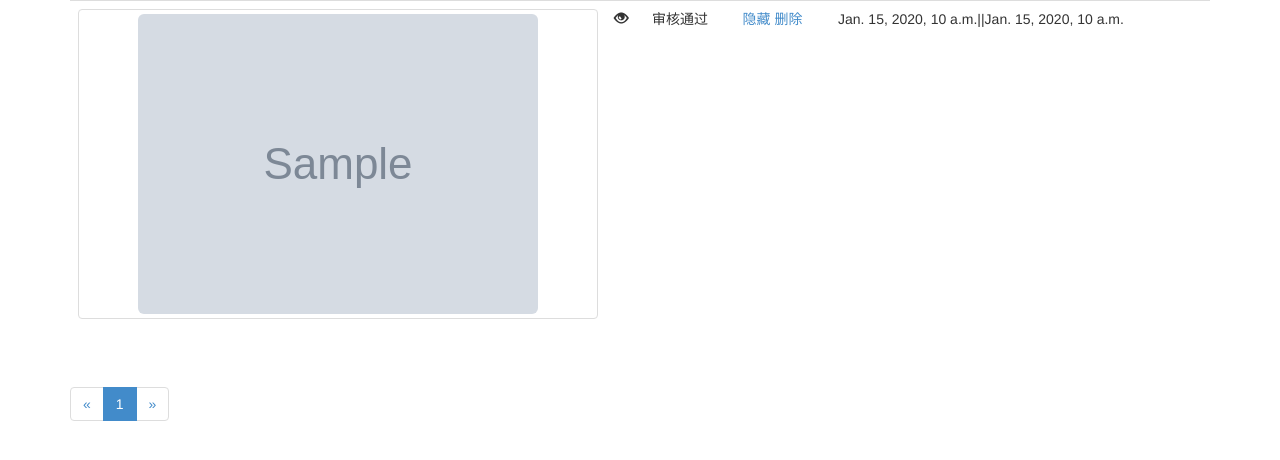
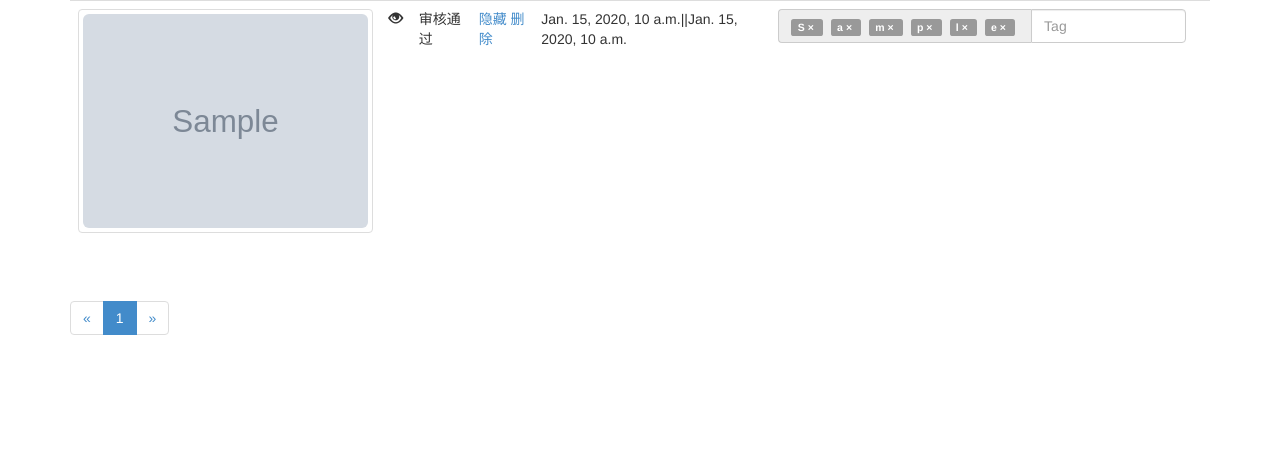
Before and after one commit to stardust1900/demonmirror, a Django app: page /mirror/review/ in a window 1280 px wide. Shown: the top 460 px of the page. Run offline with Django 3.2, Linux system fonts and the light colour scheme; tables that the repository leaves empty hold one stand-in row (values such as "Sample post"); grey boxes marked "Sample" are stand-in pictures; parts of the project's set-up code (start-up, migrations or seed data) failed here and were passed over; some libraries are stand-ins or nearby versions.

Commit message:
增加tag功能

```diff
--- a/demon_mirror/mirror/templates/review.html
+++ b/demon_mirror/mirror/templates/review.html
@@ -16,7 +16,7 @@
 				{% for photo in photos %}
 				<tr>
 				<td>
-				<a href="#" class="thumbnail">
+				<a href="{{photo.original_pic}}" class="thumbnail" target="_blank">
 				<img src="{{photo.thumbnail_pic}}" class="img-rounded">
 				 </a>
 				</td>
@@ -49,6 +49,27 @@
 				<td>
 					{{photo.retweet_on}}||{{photo.post_on}}
 				</td>
+				<td>
+				  <div class="form-inline form-group">
+				    <div class="input-group">
+				      <div id="div_{{photo.id}}"class="input-group-addon">
+				      	{% if photo.tags%}
+				      	{%for tag in photo.tags%}
+				      	<div class="label label-default ">
+							<span>{{tag}}</span>
+							<span name="closespan" style="cursor: pointer;">&times;</span>
+				        </div>
+				        &nbsp;
+				        {%endfor%}
+						{% endif %}
+				  </div>
+
+				      <input id="{{photo.id}}" type="text" class="form-control" placeholder="Tag">
+				    </div>
+				  </div>
+				</td>
+				<td>
+			      </td>
 				</tr>
 	            {% endfor %}
 			</table>
@@ -92,6 +113,95 @@
 	});
 	//alert(obj.parentNode.parentNode.rowIndex);
 }
+
+$.each($(".form-control"),function(index,obj){
+	$(obj).bind("keydown",function(e){
+		if(e.keyCode == 13 && (""!=$.trim($(obj).val()))){
+			// alert($(obj).attr("id"));
+			$.ajax({
+				type:"POST",
+				url:"{% url 'addTag' %}",
+				data:{photoId:$(obj).attr("id"),tag:$(obj).val()},
+				success: function(data){
+					if("" != data) {
+						var objDiv = $("#div_"+$(obj).attr("id"));
+						var oldHtml = objDiv.html();
+						var newHtml = oldHtml + "<div class='input-group-addon label label-default'><span>"
+									+data+
+									"</span> <span name='closespan' style='cursor: pointer;'>&times;</span> </div> &nbsp;";
+					    objDiv.html(newHtml);
+					    $(obj).val("");
+				    }else{
+				    	$(obj).val("");
+				    }
+				},
+				error:function(data){
+					alert(data);
+				}
+			});
+		}
+	});
+});
+
+$.each($(".input-group-addon"),function(index,obj){
+	$(obj).delegate("[name='closespan']","click",function(){
+		var objDiv =$(this).parent().parent();
+		$.ajax({
+			type:"POST",
+			url:"{% url 'removeTag' %}",
+			data:{photoId:objDiv.attr("id").replace("div_",""),tag:$(this).prev().text()},
+			success:function(data){
+				objDiv.html("");
+				if("" != data) {
+					// alert(data);
+					tags = data.split(",");
+					newHtml = "";
+					for(var tag in tags) {
+						var newHtml = newHtml + "<div class='input-group-addon label label-default'><span>"
+									+tags[tag]+
+									"</span> <span name='closespan' style='cursor: pointer;'>&times;</span> </div> &nbsp;";
+					}
+					objDiv.html(newHtml);
+				}
+			},
+			error:function(data){
+				alert(data);
+			}
+		});
+
+	});
+});
+
+// $.each($("[name='closespan']"),function(index,obj){
+// 	$(obj).bind("click",function(){
+// 		// alert($(obj).prev().text());
+// 		// alert($(obj).parent().parent().attr("id"));
+// 		var objDiv =$(obj).parent().parent();
+// 		$.ajax({
+// 			type:"POST",
+// 			url:"{% url 'removeTag' %}",
+// 			data:{photoId:objDiv.attr("id").replace("div_",""),tag:$(obj).prev().text()},
+// 			success:function(data){
+// 				objDiv.html("");
+// 				if("" != data) {
+// 					alert(data);
+// 					tags = data.split(",");
+// 					newHtml = "";
+// 					for(var tag in tags) {
+// 						var newHtml = newHtml + "<div class='input-group-addon label label-default'><span>"
+// 									+tags[tag]+
+// 									"</span> <span name='closespan' style='cursor: pointer;'>&times;</span> </div> &nbsp;";
+// 					}
+// 					objDiv.html(newHtml);
+// 				}
+
+// 			},
+// 			error:function(data){
+// 				alert(data);
+// 			}
+// 		});
+// 	});
+// });
 </script>
 	</body>
 
--- a/demon_mirror/mirror/urls.py
+++ b/demon_mirror/mirror/urls.py
@@ -7,4 +7,6 @@
     url(r'^display/(\w+)/$', 'display', name='display'),
     url(r'^approve/(\w+)/$', 'approve', name='approve'),
     url(r'^remove/(\w+)/$', 'remove', name='remove'),
+    url(r'^addTag/$', 'addTag', name='addTag'),
+    url(r'^removeTag/$', 'removeTag', name='removeTag'),
 )
--- a/demon_mirror/mirror/views.py
+++ b/demon_mirror/mirror/views.py
@@ -10,6 +10,8 @@
 from django.core.paginator import PageNotAnInteger
 from datetime import datetime
 from django.utils.timezone import utc
+from django.views.decorators.csrf import csrf_exempt
+
 def showpics(request):
 	photos = Photo.objects.filter(is_show=1).filter(status=1).order_by('pass_on')
 	return render_to_response('showpics.html', {'photos': photos})
@@ -51,3 +53,39 @@
 	photo = Photo.objects.get(id=photoId)
 	photo.delete()
 	return HttpResponse("success")
+
+@csrf_exempt
+def addTag(request):
+	# print(request)
+	if request.method == 'POST':
+		photoId = request.POST.get('photoId','');
+		tag = request.POST.get('tag','');
+		# print(photoId)
+		# print(tag)
+		if ("" != photoId and "" != tag):
+			photo = Photo.objects.get(id=photoId)
+			print(photo.tags)
+			if photo.tags.count(tag) == 0:
+				photo.tags.append(tag);
+				photo.save()
+				return HttpResponse(tag)
+			else:
+				return HttpResponse("")
+	return HttpResponse("error")
+
+@csrf_exempt
+def removeTag(request):
+	if request.method == 'POST':
+		photoId = request.POST.get('photoId','');
+		tag = request.POST.get('tag','');
+		if ("" != photoId and "" != tag):
+			photo = Photo.objects.get(id=photoId)
+			photo.tags.remove(tag)
+			photo.save()
+			ret = ""
+			for tag in photo.tags:
+				ret = ret +tag+","
+			if "" != ret:
+				ret=ret[:-1]
+			return HttpResponse(ret)
+	return HttpResponse("error")
```
